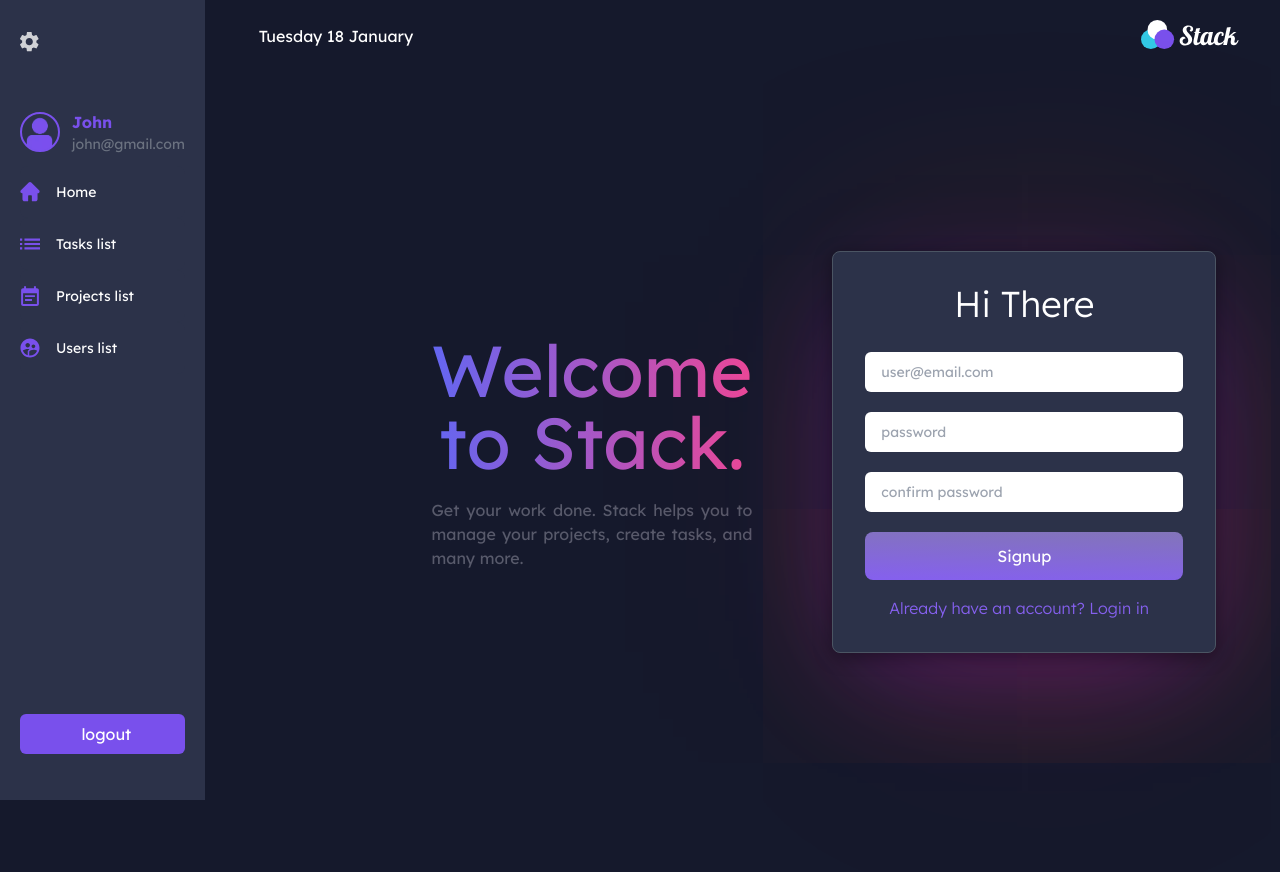
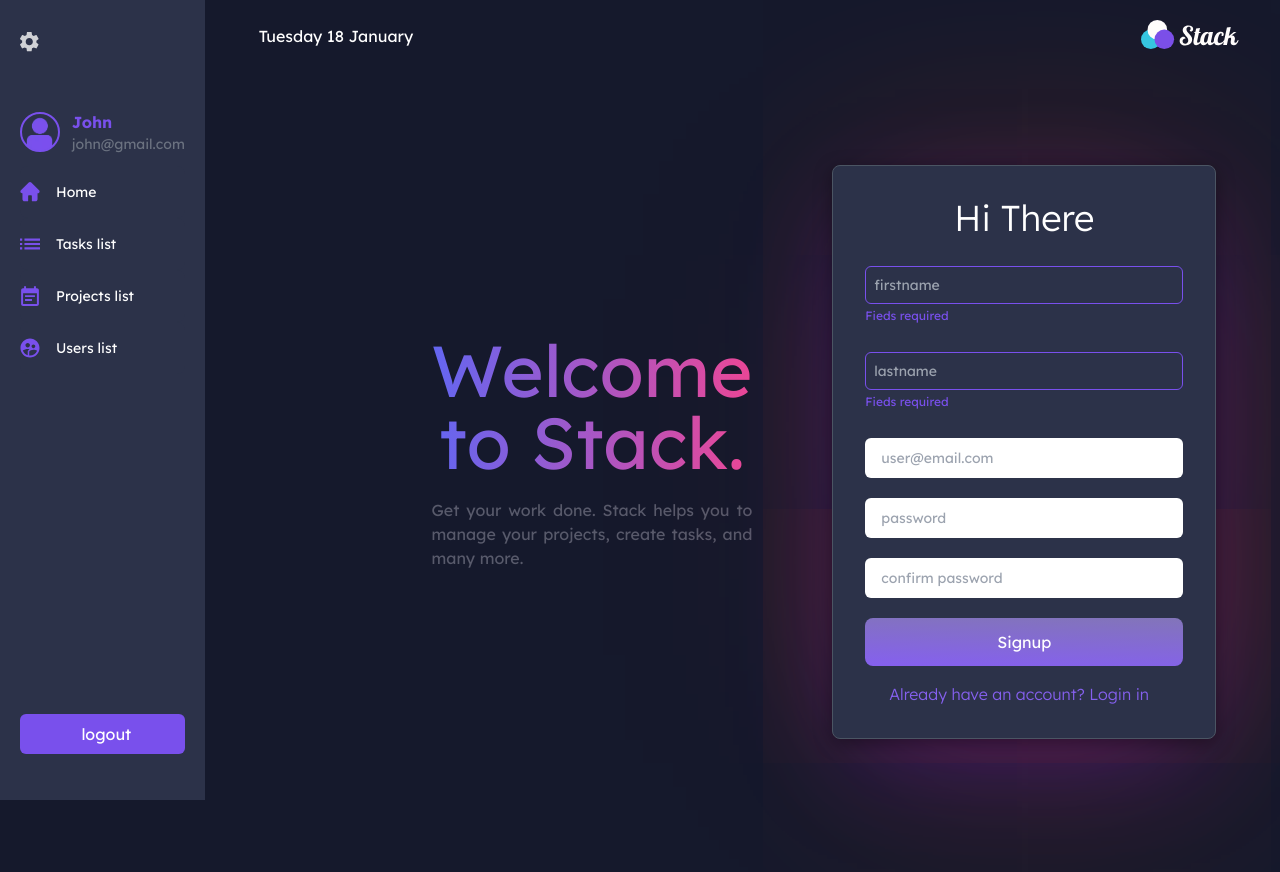
Before and after one commit to WildCodeSchool/2109-wns-remote3-stack-client, a React (Vite) app: page /signup in a window 1280 px wide. Built offline with nearby package versions, Linux system fonts and the light colour scheme; no server answers.

Commit message:
feat: signup implementation

```diff
--- a/src/views/Login.tsx
+++ b/src/views/Login.tsx
@@ -62,7 +62,7 @@ function Login(): JSX.Element {
                 email="email"
                 required
                 error=""
-                id="id"
+                id="email"
               />
               <PasswordInput
                 label=""
@@ -71,7 +71,7 @@ function Login(): JSX.Element {
                 password="password"
                 required
                 error=""
-                id="id"
+                id="password"
               />
               <button
                 type="submit"
--- a/src/views/Signup.tsx
+++ b/src/views/Signup.tsx
@@ -4,10 +4,28 @@ import { useForm } from 'react-hook-form';
 import MailInput from '@components/formInput/MailInput';
 import PasswordInput from '@components/formInput/PasswordInput';
 import { useHistory } from 'react-router-dom';
+import { SignupVariables, Signup_signup } from '@api/types/Signup';
+import { useMutation } from '@apollo/client';
+import { SIGNUP } from '@api/mutation/signup';
+import TextInput from '@components/formInput/TextInput';
 
 function Signup(): JSX.Element {
   const history = useHistory();
-  const { register } = useForm();
+  const { register, handleSubmit } = useForm();
+
+  const [signupMutation] = useMutation<Signup_signup, SignupVariables>(SIGNUP, {
+    onCompleted: () => {
+      history.push('/');
+    },
+  });
+
+  const onSubmit = (data: SignupVariables) => {
+    signupMutation({
+      variables: {
+        ...data,
+      },
+    });
+  };
 
   function goToLogin() {
     history.push('/login');
@@ -35,7 +53,25 @@ function Signup(): JSX.Element {
             <div className="text-center text-4xl font-extralight drop-shadow-md">
               Hi There
             </div>
-            <form>
+            <form onSubmit={handleSubmit(onSubmit)}>
+              <TextInput
+                label=""
+                placeholder="firstname"
+                register={register}
+                name="firstName"
+                required
+                error=""
+                id="firstname"
+              />
+              <TextInput
+                label=""
+                placeholder="lastname"
+                register={register}
+                name="lastName"
+                required
+                error=""
+                id="lastName"
+              />
               <MailInput
                 label=""
                 placeholder="user@email.com"
@@ -43,7 +79,7 @@ function Signup(): JSX.Element {
                 email="email"
                 required
                 error=""
-                id="id"
+                id="email"
               />
               <PasswordInput
                 label=""
@@ -52,16 +88,16 @@ function Signup(): JSX.Element {
                 password="password"
                 required
                 error=""
-                id="id"
+                id="password"
               />
               <PasswordInput
                 label=""
                 placeholder="confirm password"
                 register={register}
-                password="password"
+                password="confirm-password"
                 required
                 error=""
-                id="id"
+                id="confirm-password"
               />
               <button
                 type="submit"
@@ -74,7 +110,7 @@ function Signup(): JSX.Element {
                 Signup
               </button>
               <button
-                type="submit"
+                type="button"
                 onClick={goToLogin}
                 className="mt-4 ml-6 text-center font-extralight drop-shadow-md"
                 style={{ color: ' #8560EE' }}
```
